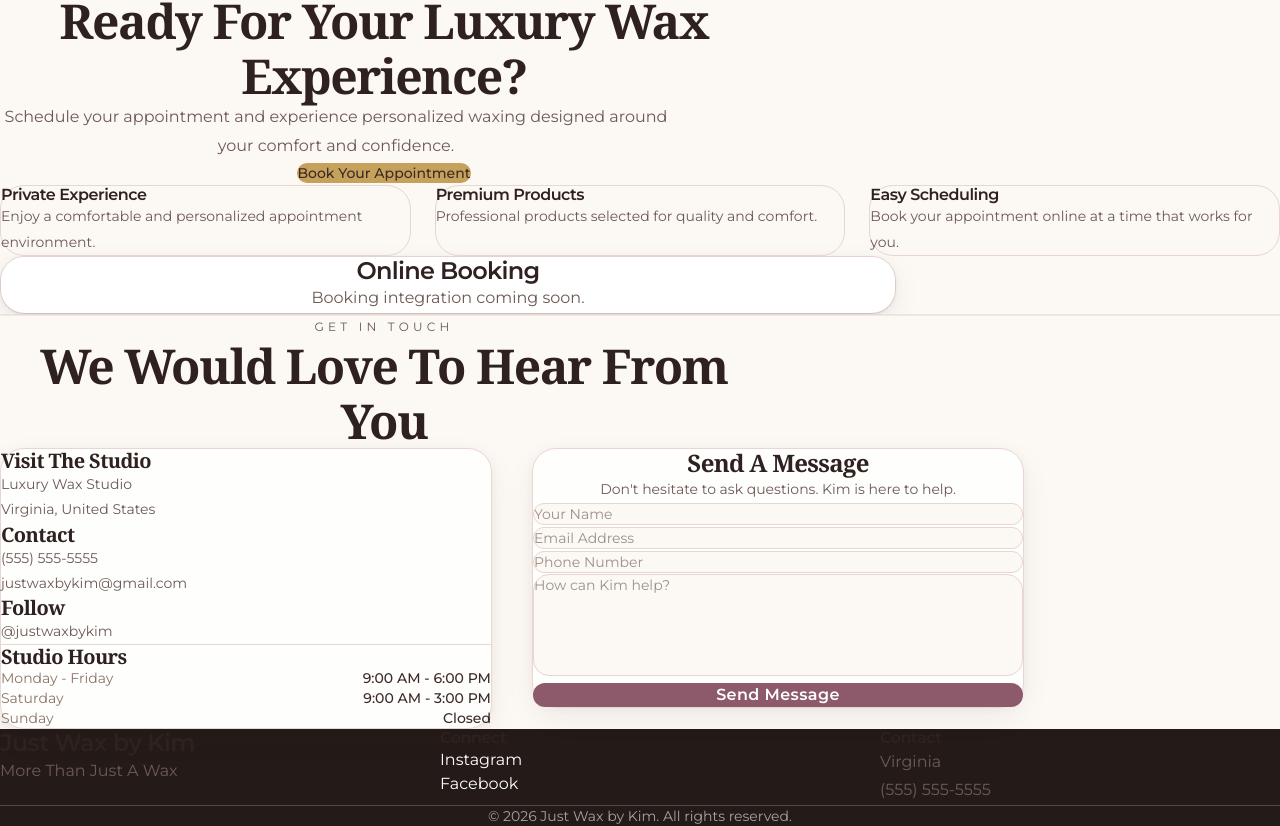
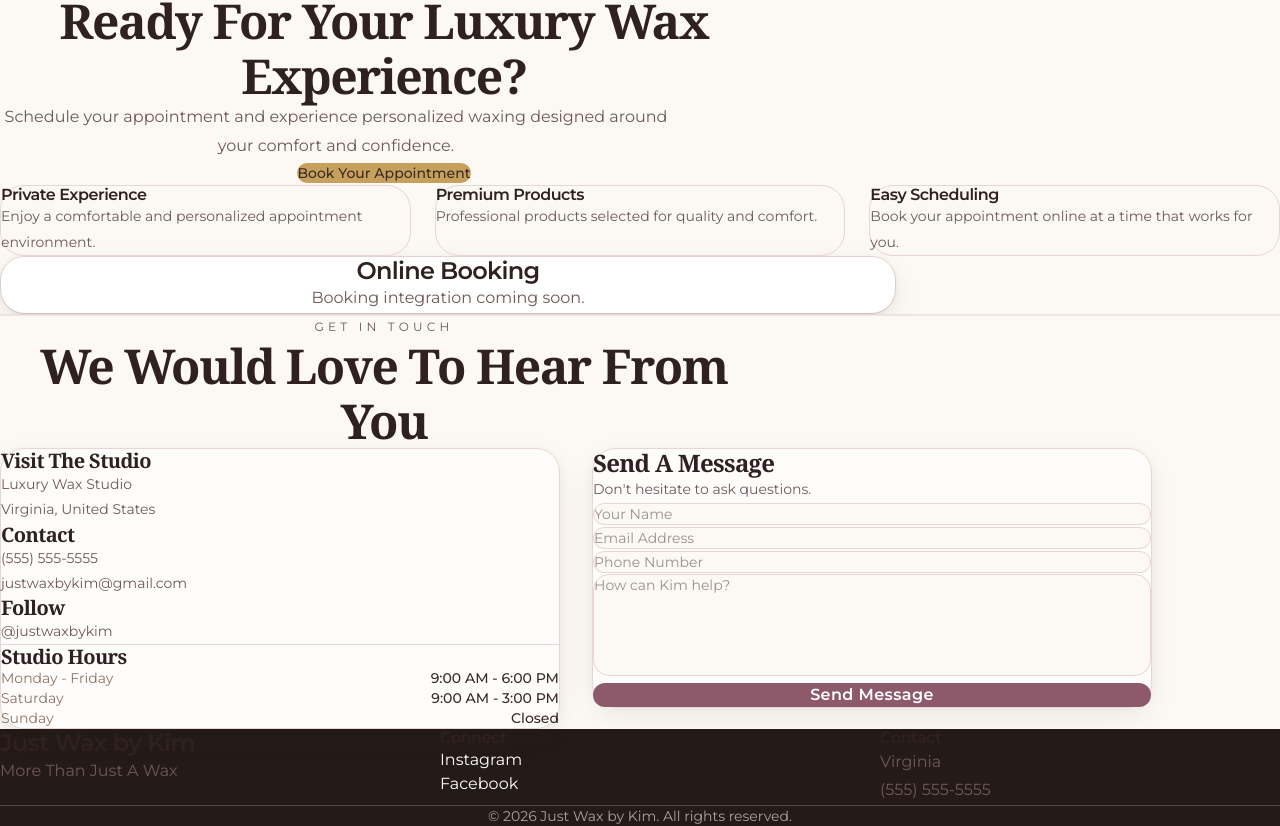
Before and after one commit to kevin-phan-25/just-wax-by-kim, a Next.js app: page / in a window 1280 px wide. Shown: the part 3569-4395 px from the top of the page. Built offline with nearby package versions, Linux system fonts and the light colour scheme; a web font is replaced by a local one.

Commit message:
Update Contact.tsx

```diff
--- a/features/contact/Contact.tsx
+++ b/features/contact/Contact.tsx
@@ -7,12 +7,9 @@
  *
  * Changes:
  * - July 28, 2026
- *   - Centered section heading
- *   - Balanced two-column luxury cards
- *   - Increased card internal spacing
- *   - Improved content breathing room
- *   - Added form introduction text
- *   - Removed duplicate Studio Hours
+ *   - Added inner card spacing
+ *   - Shifted content away from card edges
+ *   - Improved luxury balance
  *
  * -----------------------------------------------------------------------------
  */
@@ -23,7 +20,6 @@ import ContactHours from "./ContactHours";
 
 
 export default function Contact() {
-
 
   return (
 
@@ -42,7 +38,6 @@ export default function Contact() {
 
     >
 
-
       <div
 
         className="
@@ -51,8 +46,6 @@ export default function Contact() {
         "
 
       >
-
-
 
 
         {/* Header */}
@@ -108,19 +101,14 @@ export default function Contact() {
 
 
 
-
-
-
         {/* Contact Cards */}
 
         <div
 
           className="
             mt-14
-            mx-auto
-            max-w-5xl
             grid
-            gap-10
+            gap-8
             md:grid-cols-2
             items-start
           "
@@ -139,17 +127,14 @@ export default function Contact() {
               rounded-3xl
               border
               border-brand-border
-              bg-white/80
-              px-12
-              py-10
+              bg-white/70
+              p-10
               shadow-luxury
             "
 
           >
 
-
             <ContactInfo />
-
 
 
             <div
@@ -168,9 +153,7 @@ export default function Contact() {
             </div>
 
 
-
           </div>
-
 
 
 
@@ -187,26 +170,20 @@ export default function Contact() {
               rounded-3xl
               border
               border-brand-border
-              bg-white/80
-              px-12
-              py-10
+              bg-white/70
+              p-10
               shadow-luxury
             "
 
           >
 
-
-
             <div
 
               className="
-                mb-8
-                text-center
-                px-2
+                mb-6
               "
 
             >
-
 
               <h3
 
@@ -223,21 +200,17 @@ export default function Contact() {
               </h3>
 
 
-
-
               <p
 
                 className="
-                  mt-3
+                  mt-2
                   text-sm
-                  leading-relaxed
                   text-brand-taupe
                 "
 
               >
 
                 Don't hesitate to ask questions.
-                Kim is here to help.
 
               </p>
 
@@ -245,26 +218,17 @@ export default function Contact() {
             </div>
 
 
-
-
-
             <ContactForm />
-
 
 
           </div>
 
 
 
-
-
         </div>
 
 
-
-
       </div>
-
 
 
     </section>
```
